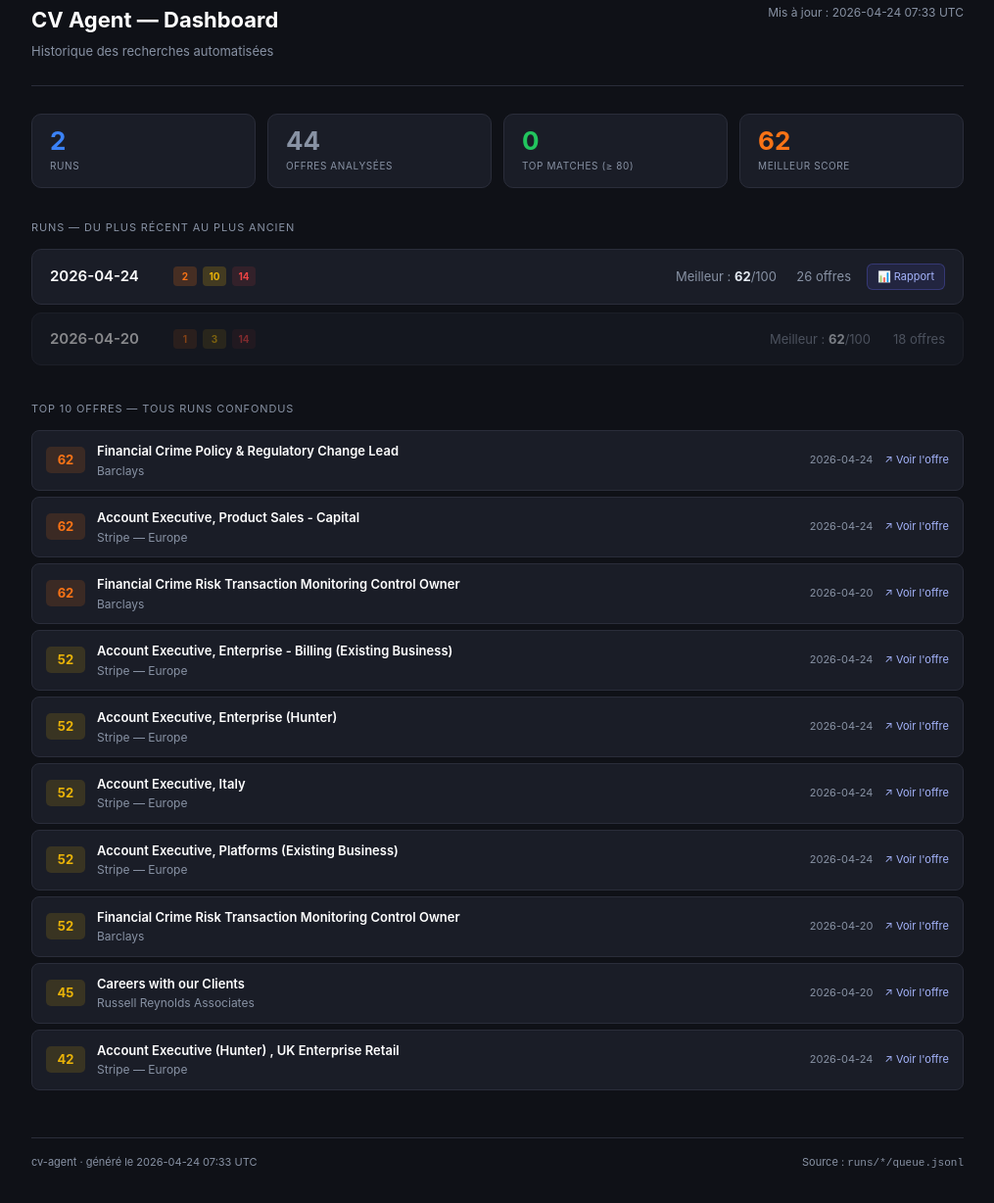
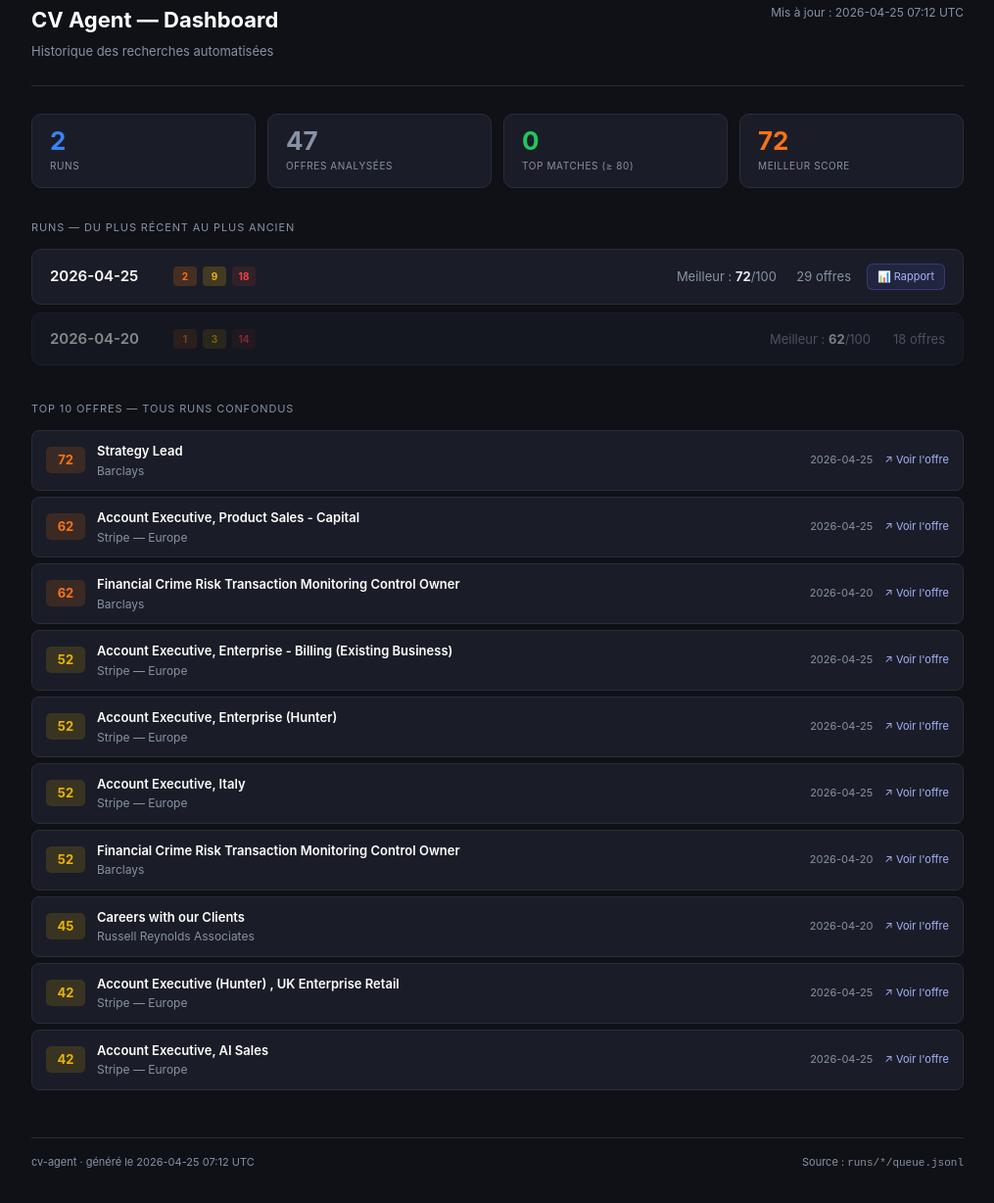
Before and after one commit to DavidPERRON/CV, a plain HTML site: page runs/index.html in a window 1280 px wide. Shown: the part 29-1257 px from the top of the page at 98% size, without its empty margins (132-1147 px from the left). Drawn offline with Linux system fonts and the light colour scheme.

Commit message:
daily-search: scored queue for 2026-04-25

```diff
--- a/runs/index.html
+++ b/runs/index.html
@@ -213,7 +213,7 @@
     <h1>CV Agent — Dashboard</h1>
     <div class="subtitle">Historique des recherches automatisées</div>
   </div>
-  <div class="updated">Mis à jour : 2026-04-24 07:33 UTC</div>
+  <div class="updated">Mis à jour : 2026-04-25 07:12 UTC</div>
 </div>
 
 <div class="global-stats">
@@ -222,7 +222,7 @@
     <div class="lbl">Runs</div>
   </div>
   <div class="g-stat muted">
-    <div class="num">44</div>
+    <div class="num">47</div>
     <div class="lbl">Offres analysées</div>
   </div>
   <div class="g-stat green">
@@ -230,7 +230,7 @@
     <div class="lbl">Top matches (≥ 80)</div>
   </div>
   <div class="g-stat orange">
-    <div class="num">62</div>
+    <div class="num">72</div>
     <div class="lbl">Meilleur score</div>
   </div>
 </div>
@@ -238,11 +238,11 @@
 <div class="section-title">Runs — du plus récent au plus ancien</div>
 
 <div id="runs-list">
-<a class="run-row" href="2026-04-24/report.html" >
-  <div class="run-date">2026-04-24</div>
-  <div class="run-bars"><span class="bar-segment good">2</span><span class="bar-segment mid">10</span><span class="bar-segment low">14</span></div>
-  <div class="run-best">Meilleur : <strong class="good">62</strong>/100</div>
-  <div class="run-best" style="min-width:60px;color:var(--c-muted)">26 offres</div>
+<a class="run-row" href="2026-04-25/report.html" >
+  <div class="run-date">2026-04-25</div>
+  <div class="run-bars"><span class="bar-segment good">2</span><span class="bar-segment mid">9</span><span class="bar-segment low">18</span></div>
+  <div class="run-best">Meilleur : <strong class="good">72</strong>/100</div>
+  <div class="run-best" style="min-width:60px;color:var(--c-muted)">29 offres</div>
   <span class="run-link">📊 Rapport</span>
 </a>
 <a class="run-row" href="2026-04-20/report.html" style="pointer-events:none;opacity:.5">
@@ -257,13 +257,13 @@
 <div class="all-time-section">
   <div class="section-title">Top 10 offres — tous runs confondus</div>
   <div class="job-mini">
-  <span class="score-chip good">62</span>
+  <span class="score-chip good">72</span>
   <div class="job-mini-info">
-    <div class="job-mini-title">Financial Crime Policy &amp; Regulatory Change Lead</div>
+    <div class="job-mini-title">Strategy Lead</div>
     <div class="job-mini-company">Barclays</div>
   </div>
-  <div class="job-mini-date">2026-04-24</div>
-  <a class="job-mini-link" href="https://search.jobs.barclays/job/birmingham/financial-crime-policy-and-regulatory-change-lead/13015/94310410032" target="_blank" rel="noopener">↗ Voir l'offre</a>
+  <div class="job-mini-date">2026-04-25</div>
+  <a class="job-mini-link" href="https://search.jobs.barclays/job/new-york/strategy-lead/13015/88085882160" target="_blank" rel="noopener">↗ Voir l'offre</a>
 </div>
 <div class="job-mini">
   <span class="score-chip good">62</span>
@@ -271,7 +271,7 @@
     <div class="job-mini-title">Account Executive, Product Sales - Capital</div>
     <div class="job-mini-company">Stripe — Europe</div>
   </div>
-  <div class="job-mini-date">2026-04-24</div>
+  <div class="job-mini-date">2026-04-25</div>
   <a class="job-mini-link" href="https://stripe.com/jobs/listing/account-executive-product-sales-capital/7728365" target="_blank" rel="noopener">↗ Voir l'offre</a>
 </div>
 <div class="job-mini">
@@ -289,7 +289,7 @@
     <div class="job-mini-title">Account Executive, Enterprise - Billing (Existing Business)</div>
     <div class="job-mini-company">Stripe — Europe</div>
   </div>
-  <div class="job-mini-date">2026-04-24</div>
+  <div class="job-mini-date">2026-04-25</div>
   <a class="job-mini-link" href="https://stripe.com/jobs/listing/account-executive-enterprise-billing-existing-business/7607568" target="_blank" rel="noopener">↗ Voir l'offre</a>
 </div>
 <div class="job-mini">
@@ -298,7 +298,7 @@
     <div class="job-mini-title">Account Executive, Enterprise (Hunter)</div>
     <div class="job-mini-company">Stripe — Europe</div>
   </div>
-  <div class="job-mini-date">2026-04-24</div>
+  <div class="job-mini-date">2026-04-25</div>
   <a class="job-mini-link" href="https://stripe.com/jobs/listing/account-executive-enterprise-hunter/7458833" target="_blank" rel="noopener">↗ Voir l'offre</a>
 </div>
 <div class="job-mini">
@@ -307,17 +307,8 @@
     <div class="job-mini-title">Account Executive, Italy</div>
     <div class="job-mini-company">Stripe — Europe</div>
   </div>
-  <div class="job-mini-date">2026-04-24</div>
+  <div class="job-mini-date">2026-04-25</div>
   <a class="job-mini-link" href="https://stripe.com/jobs/listing/account-executive-italy/7483724" target="_blank" rel="noopener">↗ Voir l'offre</a>
-</div>
-<div class="job-mini">
-  <span class="score-chip mid">52</span>
-  <div class="job-mini-info">
-    <div class="job-mini-title">Account Executive, Platforms (Existing Business)</div>
-    <div class="job-mini-company">Stripe — Europe</div>
-  </div>
-  <div class="job-mini-date">2026-04-24</div>
-  <a class="job-mini-link" href="https://stripe.com/jobs/listing/account-executive-platforms-existing-business/7576967" target="_blank" rel="noopener">↗ Voir l'offre</a>
 </div>
 <div class="job-mini">
   <span class="score-chip mid">52</span>
@@ -343,13 +334,22 @@
     <div class="job-mini-title">Account Executive (Hunter) , UK Enterprise Retail</div>
     <div class="job-mini-company">Stripe — Europe</div>
   </div>
-  <div class="job-mini-date">2026-04-24</div>
+  <div class="job-mini-date">2026-04-25</div>
   <a class="job-mini-link" href="https://stripe.com/jobs/listing/account-executive-hunter-uk-enterprise-retail/7451366" target="_blank" rel="noopener">↗ Voir l'offre</a>
+</div>
+<div class="job-mini">
+  <span class="score-chip mid">42</span>
+  <div class="job-mini-info">
+    <div class="job-mini-title">Account Executive, AI Sales</div>
+    <div class="job-mini-company">Stripe — Europe</div>
+  </div>
+  <div class="job-mini-date">2026-04-25</div>
+  <a class="job-mini-link" href="https://stripe.com/jobs/listing/account-executive-ai-sales/7532733" target="_blank" rel="noopener">↗ Voir l'offre</a>
 </div>
 </div>
 
 <footer>
-  <span>cv-agent · généré le 2026-04-24 07:33 UTC</span>
+  <span>cv-agent · généré le 2026-04-25 07:12 UTC</span>
   <span>Source : <code>runs/*/queue.jsonl</code></span>
 </footer>
 
```
